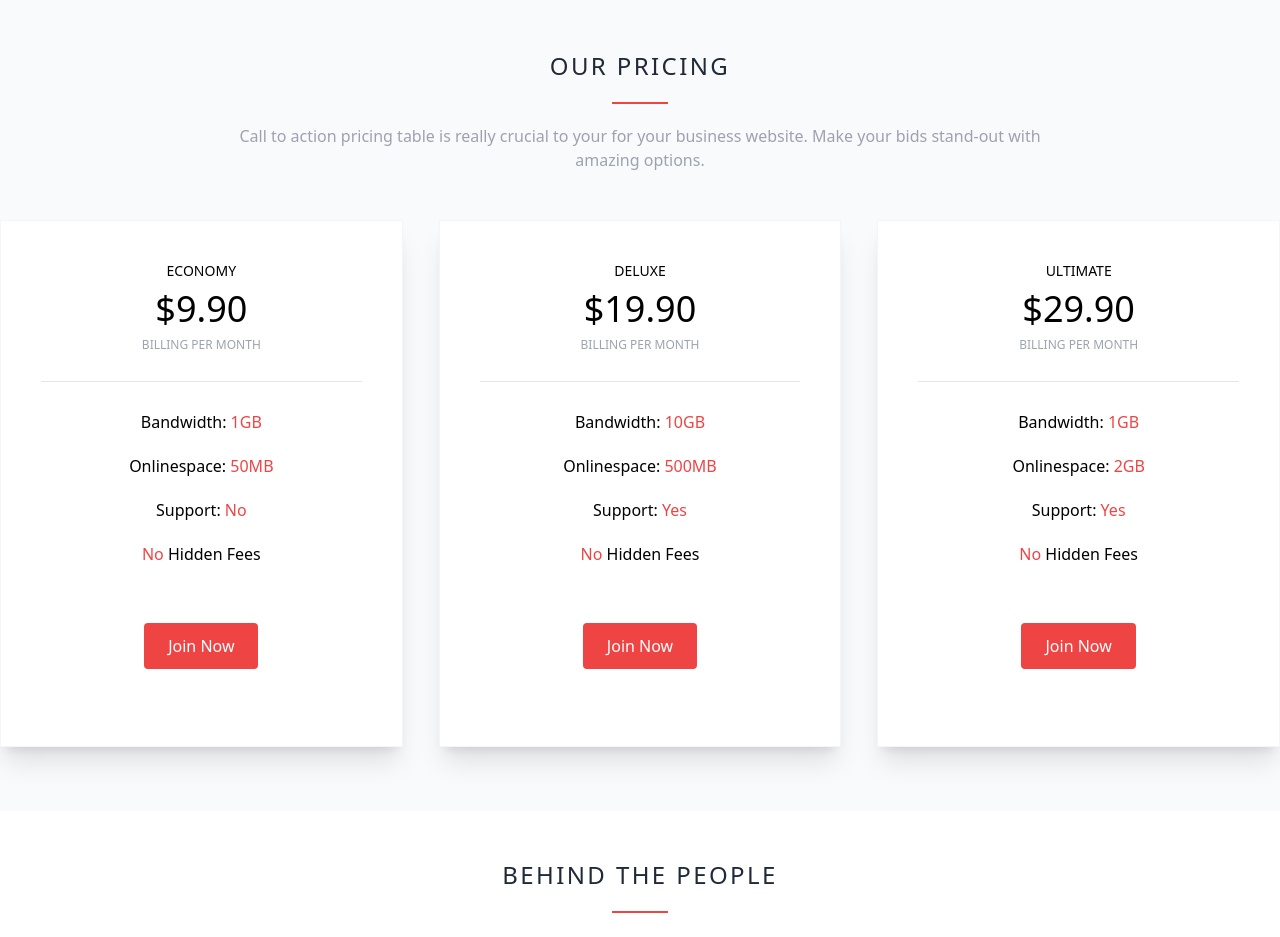
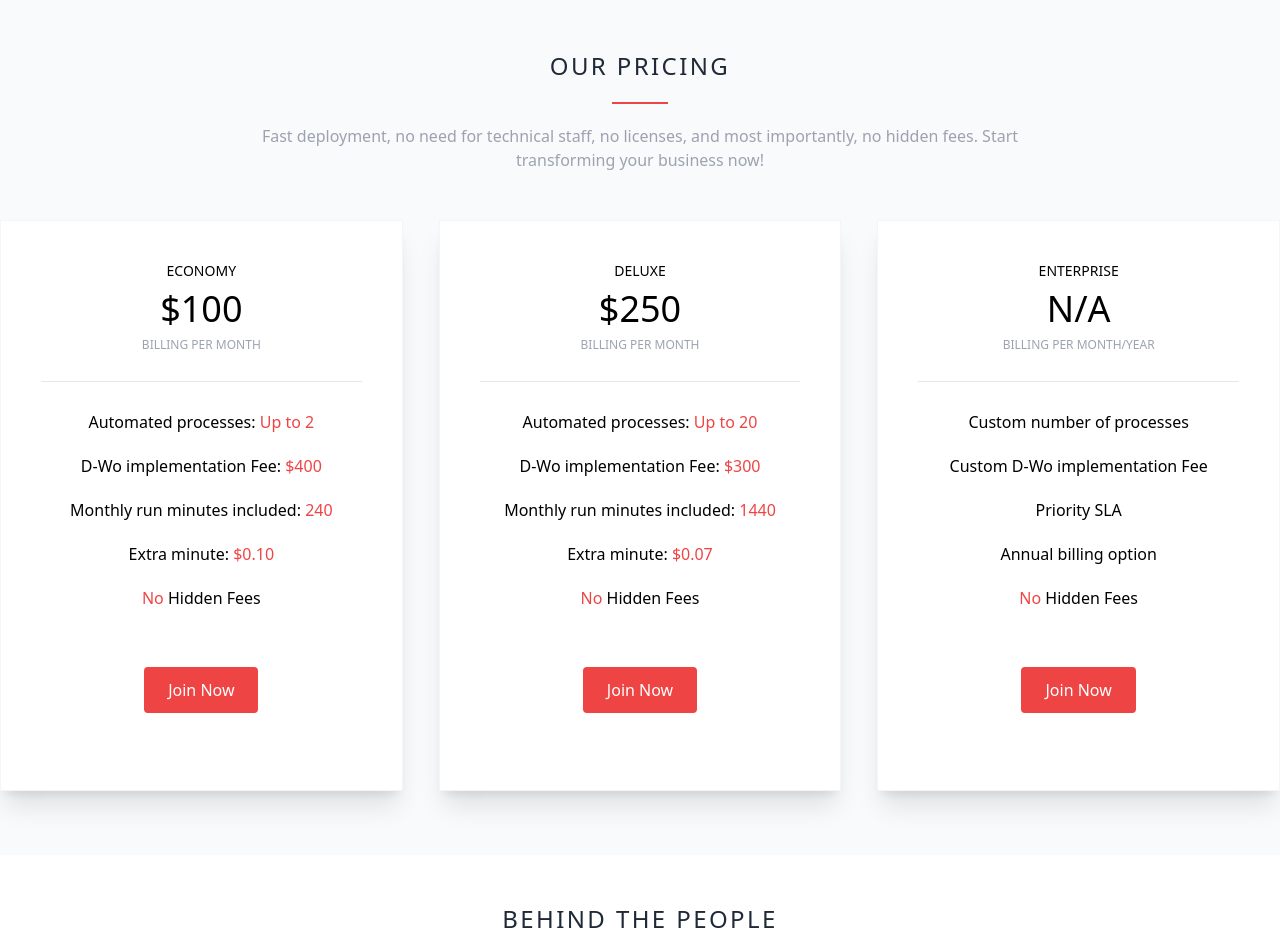
Before and after one commit to MvKro/D-Wo, a Next.js app: page / in a window 1280 px wide. Shown: the part 1940-2877 px from the top of the page. Built offline with nearby package versions, Linux system fonts and the light colour scheme.

Commit message:
add pricing updates

```diff
--- a/components/Pricing/Pricing.tsx
+++ b/components/Pricing/Pricing.tsx
@@ -9,9 +9,7 @@ export const Pricing = () => {
                     <div className="lg:w-2/3 space-y-5 text-center">
                         <h1 className="text-2xl text-gray-800 uppercase tracking-widest">Our Pricing</h1>
                         <div className="h-0.5 bg-red-500 w-14 mx-auto"></div>
-                        <p className="text-gray-400">Call to action pricing table is really crucial to your for your
-                            business
-                            website. Make your bids stand-out with amazing options.
+                        <p className="text-gray-400">Fast deployment, no need for technical staff, no licenses, and most importantly, no hidden fees. Start transforming your business now!
                         </p>
                     </div>
                 </div>
@@ -22,16 +20,17 @@ export const Pricing = () => {
                         <div className="card-body">
                             <div className="space-y-2">
                                 <h1 className="uppercase text-sm">Economy</h1>
-                                <h1 className="text-4xl">$9.90</h1>
-                                <h1 className="uppercase text-gray-400 text-xs">Billing Per Month</h1>
+                                <h1 className="text-4xl">$100</h1>
+                                <h1 className="uppercase text-gray-400 text-xs">BILLING PER MONTH</h1>
                             </div>
 
                             <hr className="my-7"></hr>
 
                                 <div className="space-y-5">
-                                    <p>Bandwidth: <span className="text-red-500 font-medium">1GB</span></p>
-                                    <p>Onlinespace: <span className="text-red-500 font-medium">50MB</span></p>
-                                    <p>Support: <span className="text-red-500 font-medium">No</span></p>
+                                    <p>Automated processes: <span className="text-red-500 font-medium">Up to 2</span></p>
+                                    <p> D-Wo implementation Fee: <span className="text-red-500 font-medium">$400</span></p>
+                                    <p>Monthly run minutes included: <span className="text-red-500 font-medium">240</span></p>
+                                    <p> Extra minute: <span className="text-red-500 font-medium">$0.10</span></p>
                                     <p><span className="text-red-500 font-medium">No</span> Hidden Fees</p>
                                     <p className="py-12"><a href="#contact" className="px-6 py-3 mt-6 btn bg-red-500 text-white no-underline rounded hover:bg-red-600">Join Now</a></p>
                                 </div>
@@ -42,16 +41,17 @@ export const Pricing = () => {
                         <div className="card-body">
                             <div className="space-y-2">
                                 <h1 className="uppercase text-sm">Deluxe</h1>
-                                <h1 className="text-4xl">$19.90</h1>
-                                <h1 className="uppercase text-gray-400 text-xs">Billing Per Month</h1>
+                                <h1 className="text-4xl">$250</h1>
+                                <h1 className="uppercase text-gray-400 text-xs">BILLING PER MONTH</h1>
                             </div>
 
                             <hr className="my-7"></hr>
 
                                 <div className="space-y-5">
-                                    <p>Bandwidth: <span className="text-red-500 font-medium">10GB</span></p>
-                                    <p>Onlinespace: <span className="text-red-500 font-medium">500MB</span></p>
-                                    <p>Support: <span className="text-red-500 font-medium">Yes</span></p>
+                                    <p>Automated processes: <span className="text-red-500 font-medium">Up to 20</span></p>
+                                    <p> D-Wo implementation Fee: <span className="text-red-500 font-medium">$300</span></p>
+                                    <p>Monthly run minutes included: <span className="text-red-500 font-medium">1440</span></p>
+                                    <p> Extra minute: <span className="text-red-500 font-medium">$0.07</span></p>
                                     <p><span className="text-red-500 font-medium">No</span> Hidden Fees</p>
                                     <p className="py-12"><a href="#contact" className="px-6 py-3 mt-6 btn bg-red-500 text-white no-underline rounded hover:bg-red-600">Join Now</a></p>
                                 </div>
@@ -61,20 +61,21 @@ export const Pricing = () => {
                         className="bg-white card text-center transform transition ease-in-out duration-300 hover:-translate-y-4 mb-4 shadow-xl border border-neutral-100 p-10">
                         <div className="card-body">
                             <div className="space-y-2">
-                                <h1 className="uppercase text-sm">Ultimate</h1>
-                                <h1 className="text-4xl">$29.90</h1>
-                                <h1 className="uppercase text-gray-400 text-xs">Billing Per Month</h1>
+                                <h1 className="uppercase text-sm">Enterprise</h1>
+                                <h1 className="text-4xl">N/A</h1>
+                                <h1 className="uppercase text-gray-400 text-xs">BILLING PER MONTH/YEAR</h1>
                             </div>
 
                             <hr className="my-7"></hr>
 
-                                <div className="space-y-5">
-                                    <p>Bandwidth: <span className="text-red-500 font-medium">1GB</span></p>
-                                    <p>Onlinespace: <span className="text-red-500 font-medium">2GB</span></p>
-                                    <p>Support: <span className="text-red-500 font-medium">Yes</span></p>
-                                    <p><span className="text-red-500 font-medium">No</span> Hidden Fees</p>
-                                    <p className="py-12"><a href="#contact" className="px-6 py-3 mt-6 btn bg-red-500 text-white no-underline rounded hover:bg-red-600">Join Now</a></p>
-                                </div>
+                            <div className="space-y-5">
+                                <p> Custom number of processes</p>
+                                <p> Custom D-Wo implementation Fee</p>
+                                <p> Priority SLA</p>
+                                <p> Annual billing option</p>
+                                <p><span className="text-red-500 font-medium">No</span> Hidden Fees</p>
+                                <p className="py-12"><a href="#contact" className="px-6 py-3 mt-6 btn bg-red-500 text-white no-underline rounded hover:bg-red-600">Join Now</a></p>
+                            </div>
                         </div>
                     </div>
 
```
